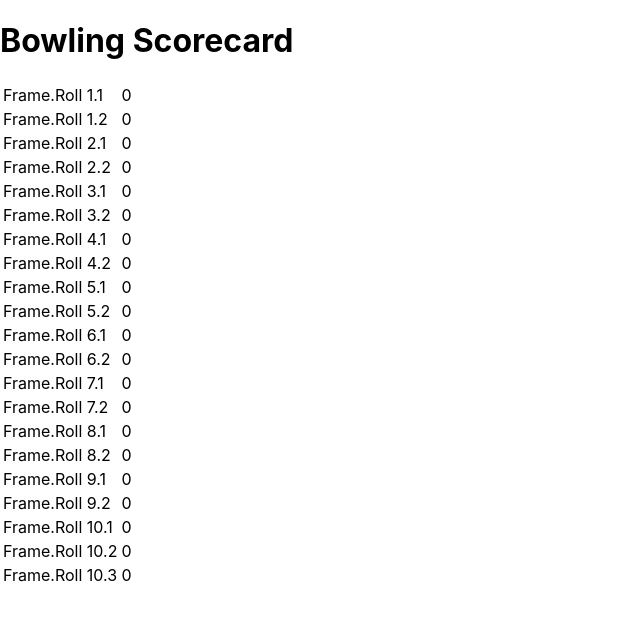
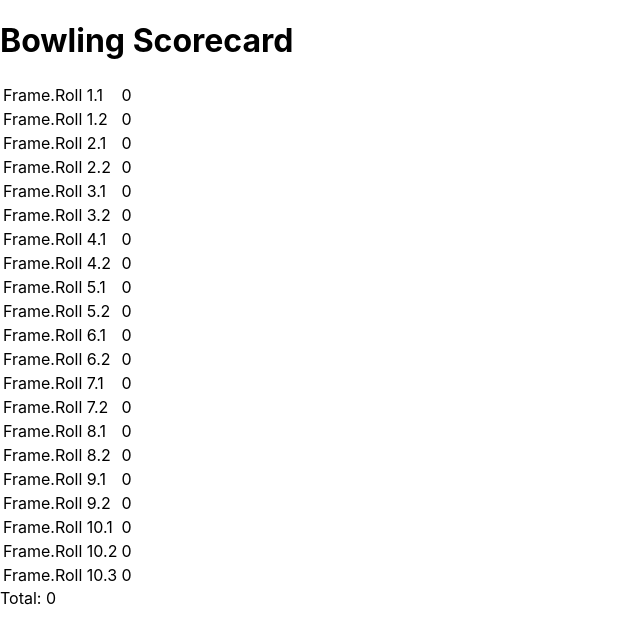
Before and after one commit to dm-devtech/Bowling-Scorecard-React, a React (Create React App) app: page / in a window 1280 px wide. Shown: the top 644 px of the page, without its empty margins (0-640 px from the left). Built offline with nearby package versions, Linux system fonts and the light colour scheme.

Commit message:
added test to show total.

```diff
--- a/src/components/Controls.js
+++ b/src/components/Controls.js
@@ -21,6 +21,7 @@ const Controls = () => {
          }
          </tbody>
        </table>
+       Total: {sth.total(10)}
       </div>
   )
 }
```
Also changed, not shown: 1 other file (tests, documents, lock files or other folders).
